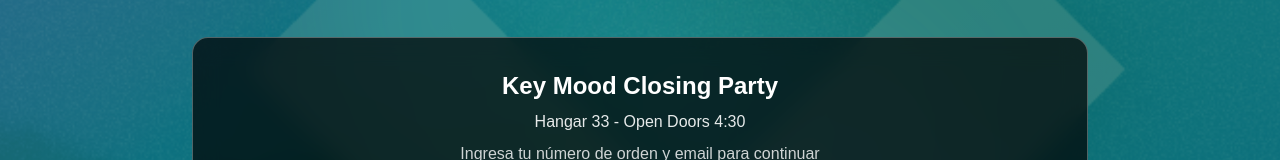
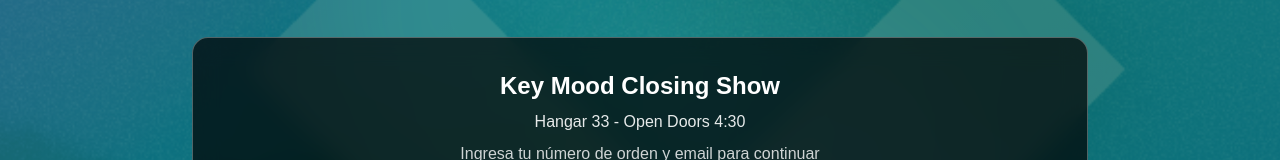
Before and after one commit to manubidegain/after-claims, a Next.js app: page / in a window 1280 px wide. Shown: the part 479-639 px from the top of the page. Built offline with nearby package versions, Linux system fonts and the light colour scheme.

Commit message:
more party for show

```diff
--- a/src/components/OrderLookupForm.tsx
+++ b/src/components/OrderLookupForm.tsx
@@ -70,7 +70,7 @@
     <div className="w-full max-w-md mx-auto">
       <div className="text-center mb-8">
         <h3 className="text-2xl font-bold text-white mb-2">
-          Key Mood Closing Party
+          Key Mood Closing Show
         </h3>
         <h3 className="text-white/90 mb-2">
           Hangar 33 - Open Doors 4:30
```
